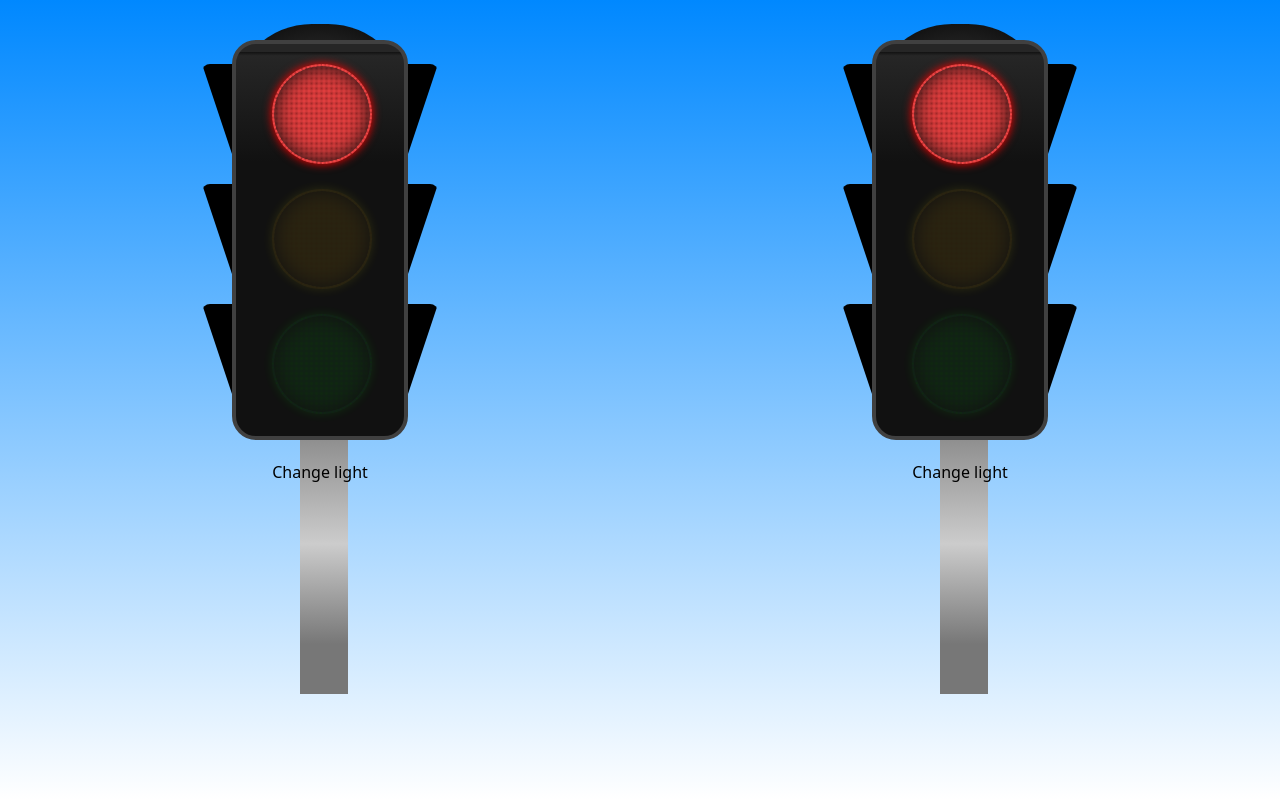
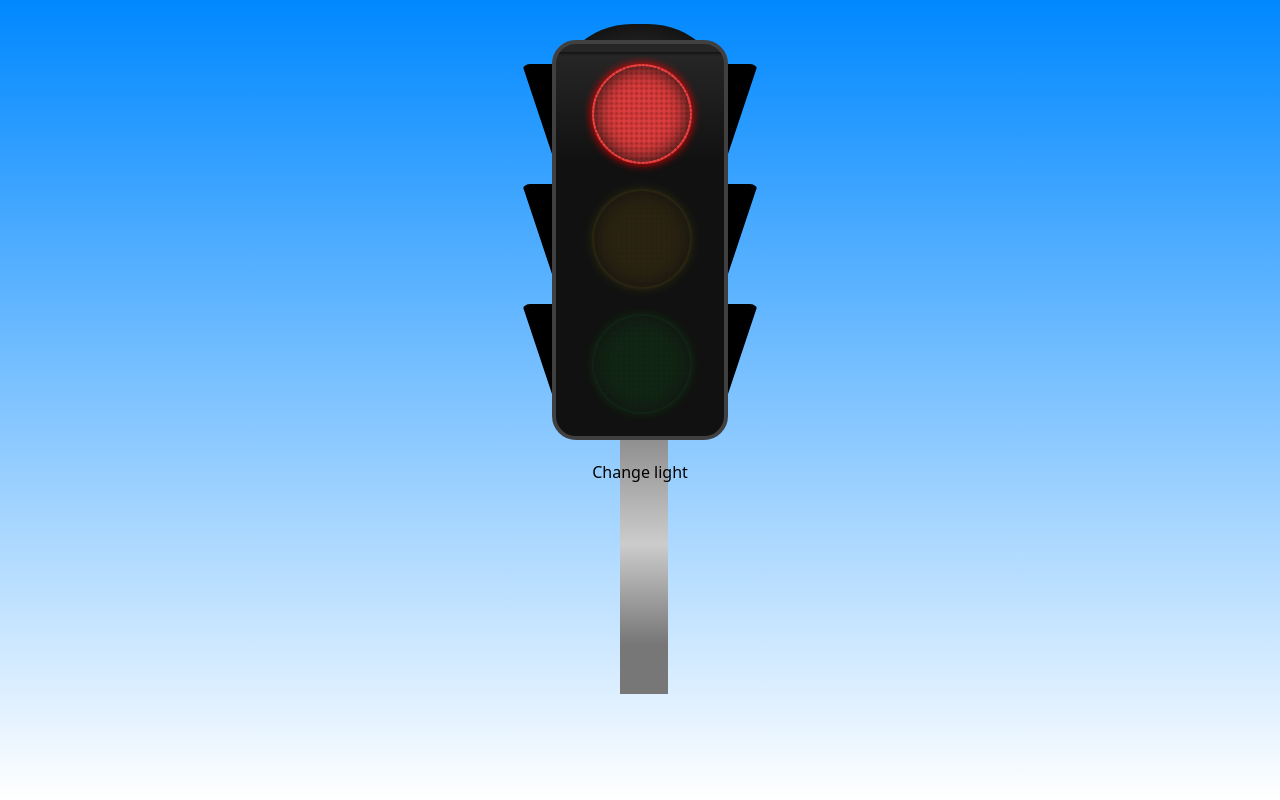
Before and after one commit to MrKirilsReinke/1.React-Xstate, a React (Vite) app: page / in a window 1280 px wide. Built offline with nearby package versions, Linux system fonts and the light colour scheme.

Commit message:
add some comments

```diff
--- a/src/assets/components/BlinkingTrafficLight.tsx
+++ b/src/assets/components/BlinkingTrafficLight.tsx
@@ -2,7 +2,9 @@
 import blinkingTrafficLightMachine from "../machines/blinkingTrafficLightMachine";
 
 function BlinkingTrafficLight() {
-  const [current, send] = useMachine(blinkingTrafficLightMachine);
+  const [current, send] = useMachine(blinkingTrafficLightMachine, {
+    devTools: true
+  });
 
   return (
     <div className="grid grid-flow-row gap-5">
@@ -16,11 +18,11 @@
         <div className="bg-transparent w-45 h-0 absolute top-5 right-[-34px] border-x-[30px] border-t-[90px] border-x-transparent border-t-black rounded-lg border-solid z-[-1]"></div>
         <div className="bg-transparent w-45 h-0 absolute top-[140px] right-[-34px] border-x-[30px] border-t-[90px] border-x-transparent border-t-black rounded-lg z-[-1]"></div>
         <div className="bg-transparent w-45 h-0 absolute top-[260px] right-[-34px] border-x-[30px] border-t-[90px] border-x-transparent border-t-black rounded-lg z-[-1]"></div>
-        <div className={`bg-red-500 w-[100px] h-[100px] rounded-full absolute top-5 left-9 border-dotted border-2 border-red-500 bg-shadow-red bg-size-5 radial-gradient-brown ${current.matches("red") ? "opacity-100" : "opacity-10"}`}></div>
-        <div className={`bg-yellow-400 w-[100px] h-[100px] rounded-full absolute top-[145px] left-9 border-dotted border-2 border-yellow-400 bg-shadow-yellow bg-size-5 radial-gradient-orange ${current.matches("yellow") ? "opacity-100" : "opacity-10"}`}></div>
-        <div className={`bg-green-600 w-[100px] h-[100px] rounded-full absolute top-[270px] left-9 border-dotted border-2 border-green-600 bg-shadow-green bg-size-5 radial-gradient-lime ${current.matches("green") ? "opacity-100" : "opacity-10"}`}></div>
+        <div className={`bg-red-500 w-[100px] h-[100px] rounded-full absolute top-5 left-9 border-dotted border-2 border-red-500 bg-shadow-red bg-size-5 radial-gradient-brown ${["red.turnedOn", "red.switching"].some(current.matches) ? "opacity-100" : "opacity-10"}`}></div>
+        <div className={`bg-yellow-400 w-[100px] h-[100px] rounded-full absolute top-[145px] left-9 border-dotted border-2 border-yellow-400 bg-shadow-yellow bg-size-5 radial-gradient-orange ${current.matches("yellow.turnedOn") ? "opacity-100" : "opacity-10"}`}></div>
+        <div className={`bg-green-600 w-[100px] h-[100px] rounded-full absolute top-[270px] left-9 border-dotted border-2 border-green-600 bg-shadow-green bg-size-5 radial-gradient-lime ${["green.turnedOn", "green.switching"].some(current.matches) ? "opacity-100" : "opacity-10"}`}></div>
       </div>
-      <button onClick={() => send("TIMER")}>
+      <button onClick={() => send("SWITCH_LIGHTS")}>
         Change light
       </button>
     </div>
--- a/src/assets/machines/blinkingTrafficLightMachine.ts
+++ b/src/assets/machines/blinkingTrafficLightMachine.ts
@@ -3,34 +3,63 @@
 export const blinkingTrafficLightMachine = createMachine(
   {
     id: "blinkingTrafficLightMachine",
-    initial: "red",
+    initial: "red", //initial state is red
+    predictableActionArguments: true,
+    preserveActionOrder: true,
+    type: "parallel",
     states: {
       red: {
-        on: {
-          TIMER: { target: "yellow" }
+        id: "red",
+        initial: "turnedOn", //we are here by default, initial substate is turnedOn
+        states: {
+          turnedOn: {
+            on: {
+              SWITCH_LIGHTS: { //when we hit the button, we are changing to red.switching AND yellow.turnedOn
+                target: ["switching", "#yellow.turnedOn" ]
+              }
+            }
+          },
+          switching:{
+            after: {
+              2000: { //in 2 seconds, red goes to red.turnedOff, yellow is turnedOff and green is turnedOn
+                target: ["turnedOff", "#yellow.turnedOff", "#green.turnedOn"]
+              }
+            }
+          },
+          turnedOff: {}
         }
       },
       yellow: {
-        on: {
-          TIMER: { target: "green" }
+        id: "yellow",
+        initial: "turnedOff",
+        states: {
+          turnedOn: {},
+          turnedOff: {}
         }
       },
       green: {
-        on: {
-          TIMER: {
-            target: "blinkingGreen"
-            // actions: ["startBlinking", "stopBlinking"]
-          }
+        id: "green",
+        initial: "turnedOff",
+        states: {
+          turnedOn: {
+            on: {
+              SWITCH_LIGHTS: {
+                target: ["switching", "#yellow.turnedOn" ]
+              }
+            }
+          },
+          switching:{
+            after: {
+              2000: {
+                target: ["turnedOff", "#yellow.turnedOff", "#red.turnedOn"]
+              }
+            }
+          },
+          turnedOff: {}
         }
-      },
-      blinkingGreen: {
-        on: {
-          TIMER: { target: "red" }
-        },
-        entry: ["startBlinking"],
-        exit: ["stopBlinking"]
       }
     }
+
   },
   {
     actions: {
--- a/src/main.tsx
+++ b/src/main.tsx
@@ -1,14 +1,12 @@
-import React from "react";
+// import React from "react";
 import ReactDOM from "react-dom/client";
-import BaseTrafficLight from "./assets/components/BaseTrafficLight.tsx";
+// import BaseTrafficLight from "./assets/components/BaseTrafficLight.tsx";
 import BlinkingTrafficLight from "./assets/components/BlinkingTrafficLight.tsx";
 import "./index.css";
 
 ReactDOM.createRoot(document.getElementById("root")!).render(
-  <React.StrictMode>
-    <div className="grid grid-flow-col">
-      <BaseTrafficLight />
-      <BlinkingTrafficLight />
-    </div>
-  </React.StrictMode>
+  <div className="grid grid-flow-col">
+    {/* <BaseTrafficLight /> */}
+    <BlinkingTrafficLight />
+  </div>
 );
```
Also changed, not shown: 1 other file (tests, documents, lock files or other folders).
